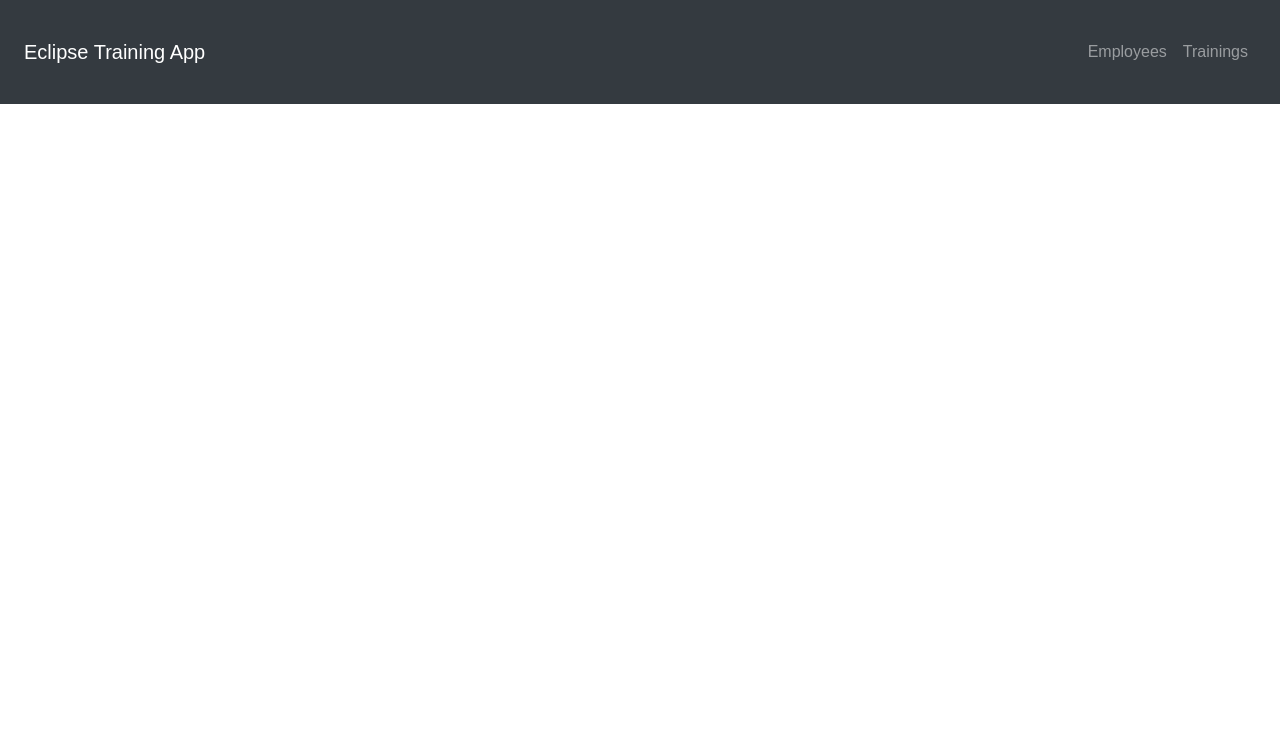
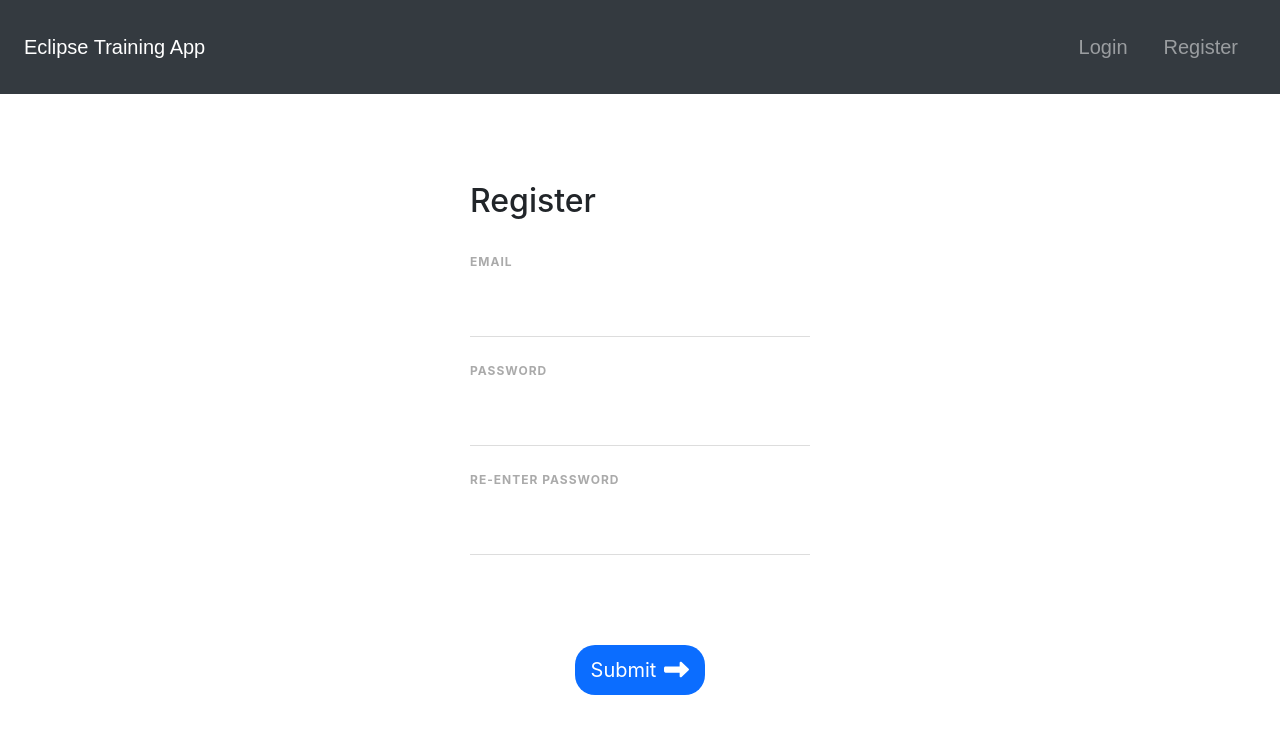
Before and after one commit to jakechadwell/cloud-cost-analyzer, a Vue app in the folder FRONTEND/employee-frontend/: page /signup in a window 1280 px wide. Shown: the top 734 px of the page. Built offline with nearby package versions, Linux system fonts and the light colour scheme; a web font is replaced by a local one.

Commit message:
register frontend completed

```diff
--- a/FRONTEND/employee-frontend/package.json
+++ b/FRONTEND/employee-frontend/package.json
@@ -9,6 +9,11 @@
     "preview": "vite preview"
   },
   "dependencies": {
+    "@fortawesome/fontawesome-svg-core": "^6.4.0",
+    "@fortawesome/free-brands-svg-icons": "^6.4.0",
+    "@fortawesome/free-regular-svg-icons": "^6.4.0",
+    "@fortawesome/free-solid-svg-icons": "^6.4.0",
+    "@fortawesome/vue-fontawesome": "^2.0.10",
     "axios": "^0.18.0",
     "bootstrap": "^5.2.3",
     "bootstrap-icons": "^1.10.4",
--- /dev/null
+++ b/FRONTEND/employee-frontend/src/components/Signup.vue
@@ -0,0 +1,121 @@
+<template>
+  <div>
+    <form @submit.prevent="register">
+      <h2>Register</h2>
+      <p v-show="error" class="text-sm danger">{{ errorMsg }}</p>
+      <div>
+        <label> Email </label>
+        <input type="email" required v-model="email" />
+
+        <label> Password </label>
+        <input type="password" required v-model="password" />
+
+        <label> Re-Enter Password </label>
+        <input type="password" required v-model="password2" />
+      </div>
+    </form>
+
+    <div class="sub">
+      <button class="px-3" @click="register" :disabled="password.length < 5 || email.length < 6">Submit<font-awesome-icon class="pl-2" :icon="['fas', 'right-long']" bounce size="lg" style="color: #ffffff;" /></button>
+    </div>
+  </div>
+</template>
+<script>
+import AuthDataService from '../service/AuthDataService'
+
+export default {
+  name: "RegisterPage",
+  data() {
+    return {
+      email: "",
+      password: "",
+      password2: "",
+      error: false,
+      errorMsg: `An Error occurred, please try again`,
+    };
+  },
+  methods: {
+    async register(e) {
+
+      try {
+        e.preventDefault();
+        await AuthDataService.signUp({
+            email: this.email,
+            password: this.password,
+            role: 'user'
+        });
+        this.$router.push("/login");
+      } catch (e) {
+        this.error = true;
+        this.password = "";
+        this.password2 = "";
+      }
+    },
+  },
+};
+</script>
+<style scoped>
+    form {
+        max-width: 420px;
+
+        margin: 30px auto;
+
+        background: white;
+
+        text-align: left;
+
+        padding: 40px;
+
+        border-radius: 10px;
+    }
+
+    label {
+        color: #aaa;
+
+        display: inline-block;
+
+        margin: 25px 0 15px;
+
+        font-size: 0.6em;
+
+        text-transform: uppercase;
+
+        letter-spacing: 1px;
+
+        font-weight: bold;
+    }
+
+    input {
+        display: block;
+
+        padding: 10px 6px;
+
+        width: 100%;
+
+        box-sizing: border-box;
+
+        border: none;
+
+        border-bottom: 1px solid #ddd;
+
+        color: #555;
+    }
+
+    button {
+        background: #0b6dff;
+
+        border: 0;
+
+        padding: 10px 20px;
+
+        margin-top: 20px;
+
+        color: white;
+
+        border-radius: 20px;
+    }
+
+    .sub {
+        text-align: center;
+    }
+</style>
--- a/FRONTEND/employee-frontend/src/components/navbar/Navbar.vue
+++ b/FRONTEND/employee-frontend/src/components/navbar/Navbar.vue
@@ -6,8 +6,8 @@
 
     <!-- <b-collapse id="navbar-toggle-collapse" is-nav> -->
       <b-navbar-nav class="ml-auto">
-        <b-nav-item href="/employees" class="p-2">Employees</b-nav-item>
-        <b-nav-item href="/trainings" class="p-2">Trainings</b-nav-item>
+        <b-nav-item href="/signin" class="p-2">Login</b-nav-item>
+        <b-nav-item href="/signup" class="p-2">Register</b-nav-item>
       </b-navbar-nav>
     <!-- </b-collapse> -->
   </b-navbar>
@@ -16,14 +16,18 @@
 <style>
 @import url('https://fonts.cdnfonts.com/css/futura-xblk-bt');
 
-  nav-link{
-    font-size: small;
+  body{
+    font-size: 1.25em !important;
   }
 
   .navbar-nav{
     flex-direction: row!important;
   }
 
+  .navbar-nav .nav-link{
+    padding: 0 .5em 0 .5em !important;
+  }
+
   nav {
     font-family: "Futura XBlk BT", sans-serif;
   }
--- a/FRONTEND/employee-frontend/src/main.js
+++ b/FRONTEND/employee-frontend/src/main.js
@@ -2,8 +2,20 @@ import Vue from 'vue'
 import App from './App.vue'
 import router from './routes.js';
 import BootstrapVue, { BootstrapVueIcons } from 'bootstrap-vue';
-import 'bootstrap-icons/font/bootstrap-icons.css';
+/* import the fontawesome core */
+import { library } from '@fortawesome/fontawesome-svg-core'
 
+/* import font awesome icon component */
+import { FontAwesomeIcon } from '@fortawesome/vue-fontawesome'
+
+/* import specific icons */
+import { faRightLong } from '@fortawesome/free-solid-svg-icons'
+
+/* add icons to the library */
+library.add(faRightLong)
+
+/* add font awesome icon component */
+Vue.component('font-awesome-icon', FontAwesomeIcon)
 
 Vue.config.productionTip = false
 
--- /dev/null
+++ b/FRONTEND/employee-frontend/src/service/AuthDataService.js
@@ -0,0 +1,18 @@
+import axios from 'axios'
+
+const USER_API_URL = 'http://localhost:9080'
+
+class AuthDataService {
+
+    signUp(credentials) {
+        return axios.post(`${USER_API_URL}/signup`, credentials);
+    }
+
+    signIn(credentials) {
+
+        return axios.get(`${USER_API_URL}/signin`, credentials);
+    }
+
+}
+
+export default new AuthDataService()
```
Also changed, not shown: FRONTEND/employee-frontend/src/routes.js (+8 -0 lines), FRONTEND/employee-frontend/src/components/Signin.vue (added), FRONTEND/employee-frontend/src/components/navbar/AdminNavbar.vue (added), 1 other file (tests, documents, lock files or other folders).
